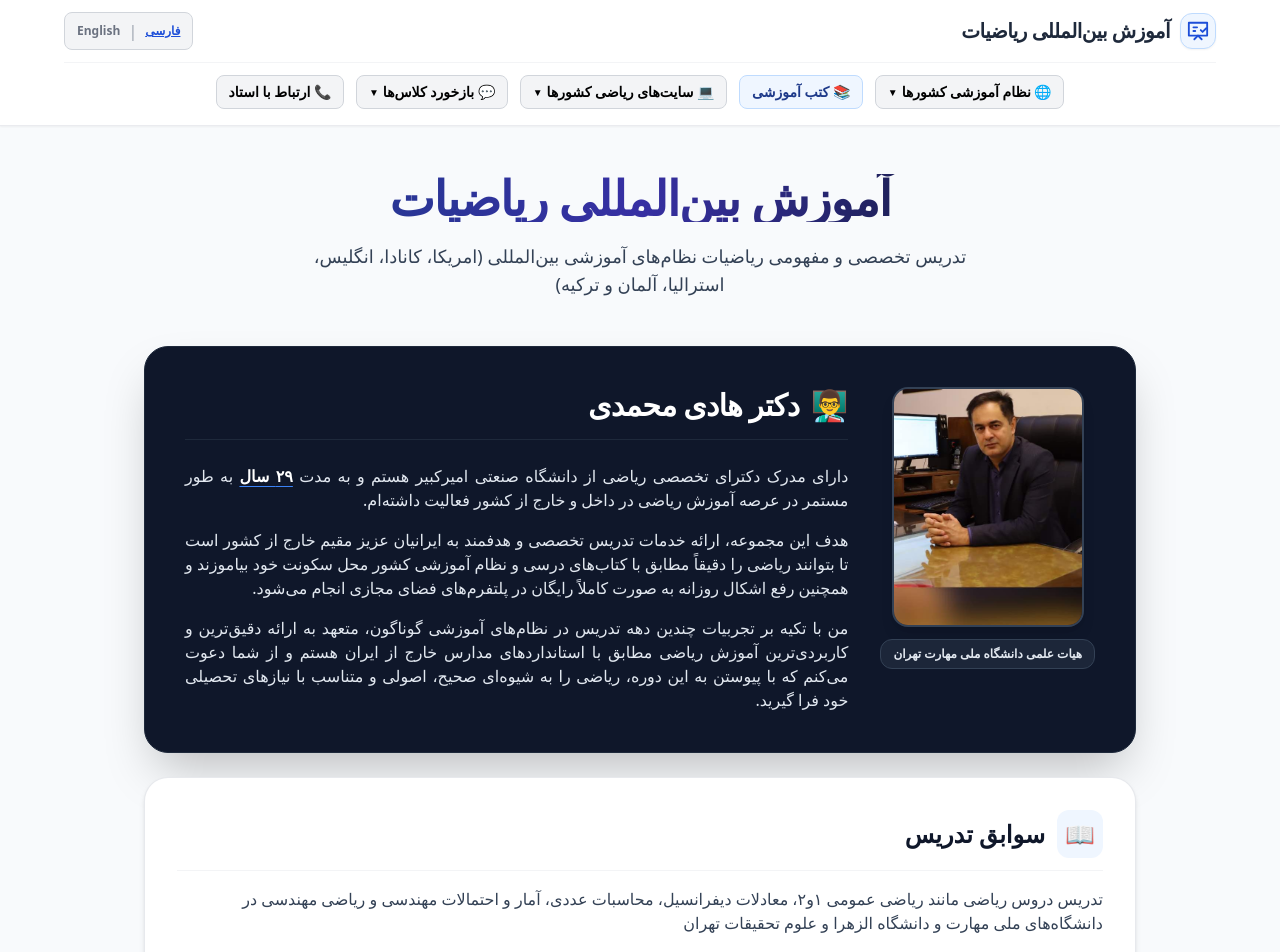
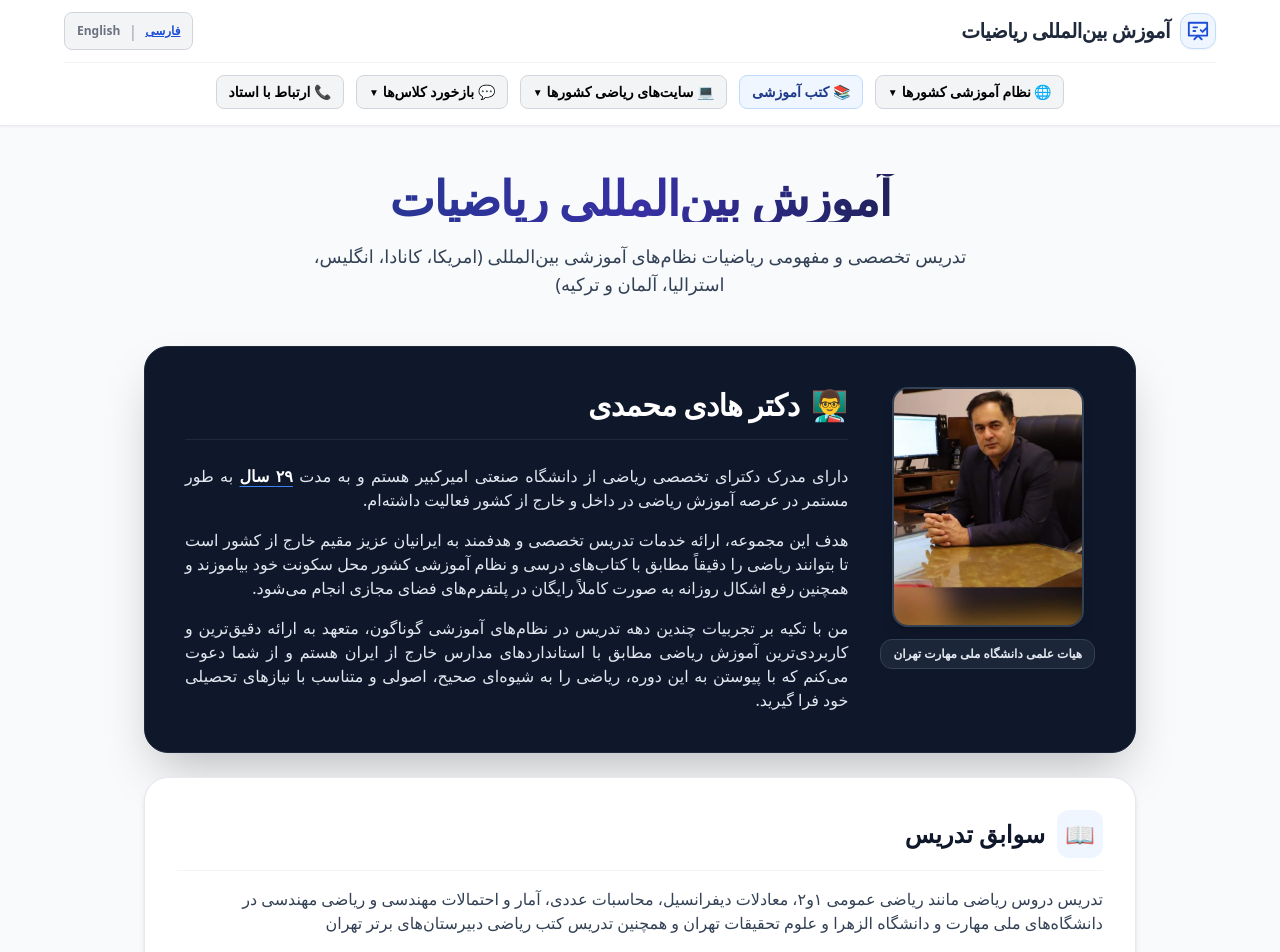
Before and after one commit to Hmohammadiz633/International-Mathematics-Site, a Next.js app: page / in a window 1280 px wide. Shown: the top 952 px of the page. Built offline with nearby package versions, Linux system fonts and the light colour scheme.

Commit message:
Update page.js

```diff
--- a/app/page.js
+++ b/app/page.js
@@ -282,8 +282,8 @@ export default function Home() {
           </h4>
           <p className="text-slate-700 leading-relaxed text-sm md:text-base font-normal mb-6">
             {isFa
-              ? 'تدریس دروس ریاضی مانند ریاضی عمومی ۱و۲، معادلات دیفرانسیل، محاسبات عددی، آمار و احتمالات مهندسی و ریاضی مهندسی در دانشگاه‌های ملی مهارت و دانشگاه الزهرا و علوم تحقیقات تهران'
-              : 'Teaching higher math courses including Calculus I & II, Differential Equations, Numerical Analysis, Engineering Statistics & Probability, and Engineering Mathematics at National Skills University, Alzahra University, and Science and Research Branch of Tehran.'}
+              ? 'تدریس دروس ریاضی مانند ریاضی عمومی ۱و۲، معادلات دیفرانسیل، محاسبات عددی، آمار و احتمالات مهندسی و ریاضی مهندسی در دانشگاه‌های ملی مهارت و دانشگاه الزهرا و علوم تحقیقات تهران و همچنین تدریس کتب ریاضی دبیرستان‌های برتر تهران'
+              : 'Teaching higher math courses including Calculus I & II, Differential Equations, Numerical Analysis, Engineering Statistics & Probability, and Engineering Mathematics at National Skills University, Alzahra University, and Science and Research Branch of Tehran, as well as teaching mathematics curricula of top high schools in Tehran.'}
           </p>
 
           <div className="grid grid-cols-1 sm:grid-cols-2 gap-6">
```
